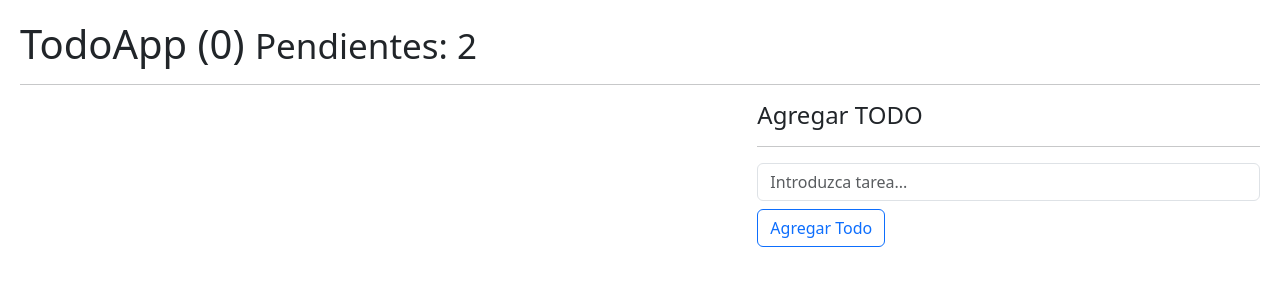
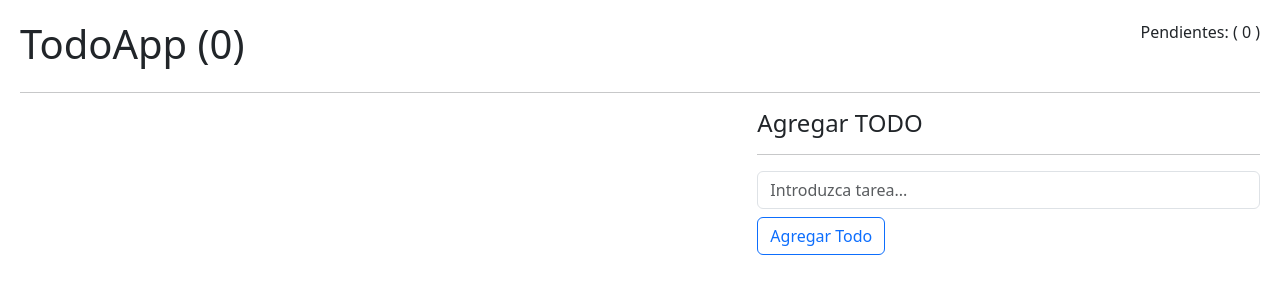
Before and after one commit to AlexRodRom/05-hook-app, a React (Vite) app: page / in a window 1280 px wide. Shown: the top 300 px of the page. Built offline with nearby package versions, Linux system fonts and the light colour scheme.

Commit message:
add useTodos hooks and pendings

```diff
--- a/src/08-useReducer/TodoApp.jsx
+++ b/src/08-useReducer/TodoApp.jsx
@@ -1,55 +1,15 @@
-import { useEffect, useReducer } from "react"
-import { todoReducer } from "./todoReducer";
 import { TodoList } from "./todoList";
 import { TodoAdd } from "./TodoAdd";
-
-const initialState = [];
-
-const init = () => {
-    return JSON.parse(localStorage.getItem('todos')) || [];
-};
-
+import { useTodos } from "../hooks/useTodos";
 
 export const TodoApp = () => {
 
-
-    const [ todos, dispatch ] = useReducer( todoReducer, initialState, init );
-
-    useEffect(() => {
-      console.log(todos);
-      localStorage.setItem('todos', JSON.stringify(todos));
-    }, [todos])
-
-
-    const handleNewTodo = ( todo ) => {
-        const action =  {
-            type: "[TODO] Add Todo",
-            payload: todo
-        }
-        dispatch(action);
-    }
-
-    const handleDeleteTodo = ( todo ) => {
-        const action =  {
-            type: "[TODO] Delete Todo",
-            payload: todo
-        }
-        dispatch(action);
-    }
-
-    const handleToggleTodo = ( id ) => {
-        const action =  {
-            type: "[TODO] Toggle Todo",
-            payload: id
-        }
-        dispatch(action);
-    }
-
+    const { todos, handleDeleteTodo, handleToggleTodo, handleNewTodo, pendings } = useTodos();
 
     return (
 
         <>
-            <h1>TodoApp ({ todos.length }) <small>Pendientes: 2</small></h1>
+            <p className="d-flex d-flex justify-content-between"><h1>TodoApp ({ todos.length }) </h1><medium>Pendientes: ( { pendings } )</medium></p>
             <hr/>
 
             <div className="row">
--- /dev/null
+++ b/src/hooks/useTodos.js
@@ -0,0 +1,56 @@
+import { useEffect, useReducer, useState } from "react";
+import { todoReducer } from "../08-useReducer/todoReducer";
+
+const init = () => {
+    return JSON.parse(localStorage.getItem('todos')) || [];
+};
+
+export const useTodos = () => {
+
+    const [ todos, dispatch ] = useReducer( todoReducer, [], init );
+    const [ pendings, setPendings ] = useState(0);
+
+    useEffect(() => {
+      console.log(todos);
+      localStorage.setItem('todos', JSON.stringify(todos));
+      handlePendings();
+    }, [todos])
+
+
+    const handleNewTodo = ( todo ) => {
+        const action =  {
+            type: "[TODO] Add Todo",
+            payload: todo
+        }
+        dispatch(action);
+    }
+
+    const handleDeleteTodo = ( todo ) => {
+        const action =  {
+            type: "[TODO] Delete Todo",
+            payload: todo
+        }
+        dispatch(action);
+    }
+
+    const handleToggleTodo = ( id ) => {
+        const action =  {
+            type: "[TODO] Toggle Todo",
+            payload: id
+        }
+        dispatch(action);
+    }
+
+    const handlePendings = () => {
+        setPendings( todos.filter((t) => t.done == false ).length );
+    }
+
+    return {
+        todos,
+        handleNewTodo,
+        handleDeleteTodo,
+        handleToggleTodo,
+        pendings
+    }
+
+};
```
